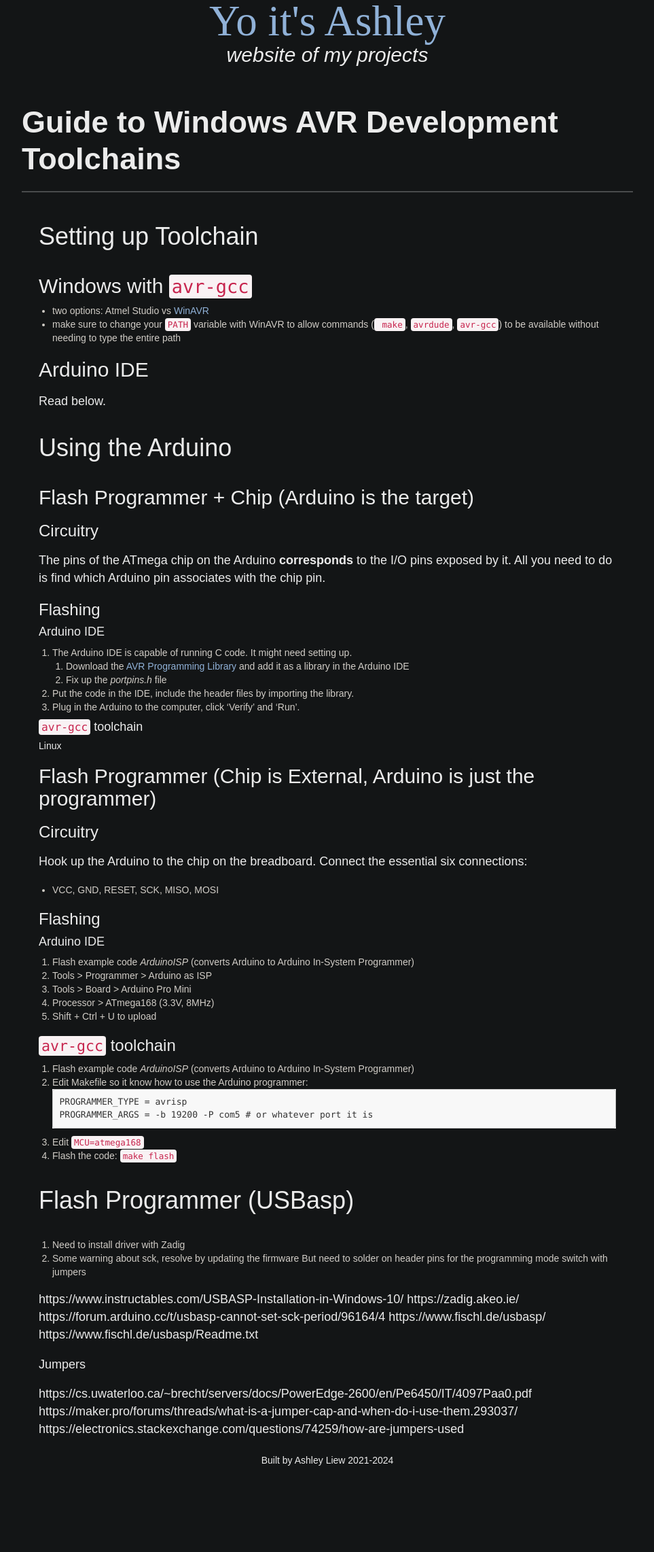
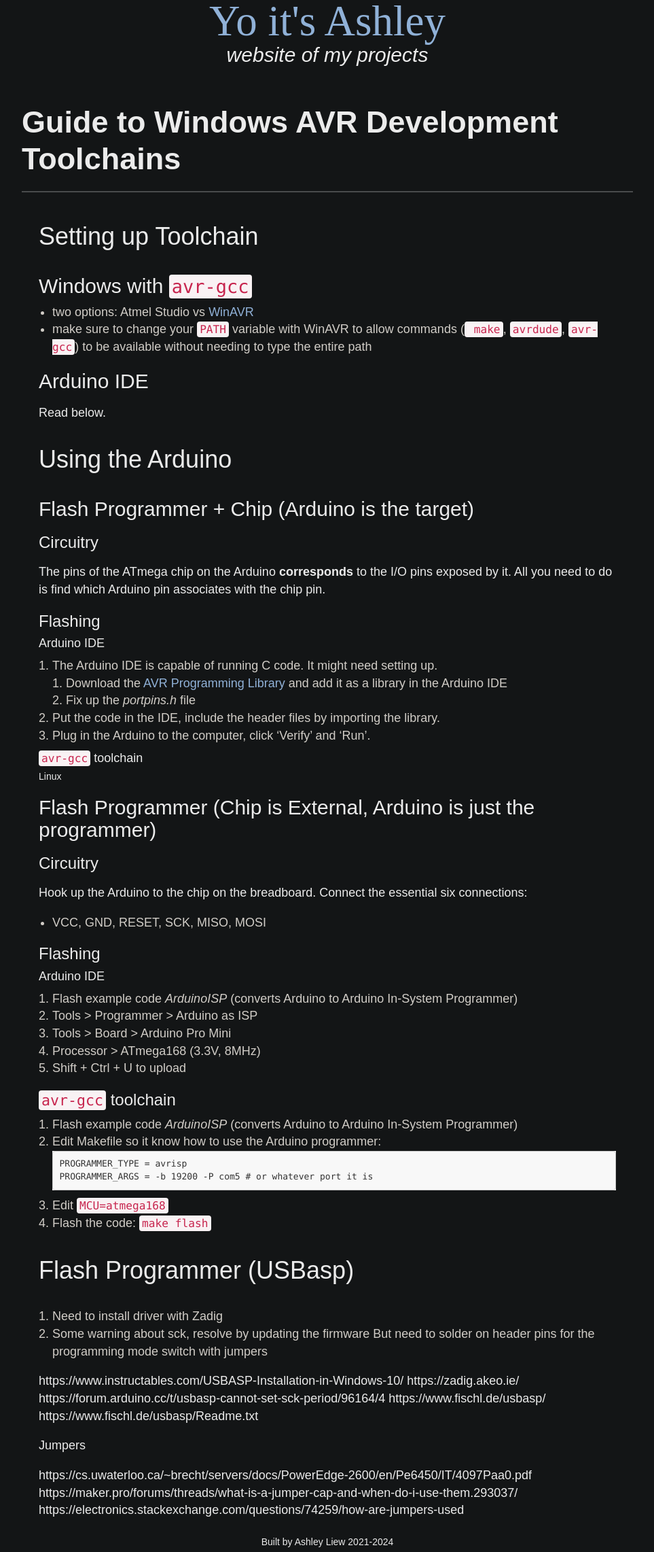
Before and after one commit to brainuser5705/personal-website, a Jekyll site: the page built from _current/wiki/toolchains.md, in a window 1280 px wide. Shown: the whole page at 68% size, without its empty margins (158-1121 px from the left). Built offline with Jekyll 4.4.1, drawn with Linux system fonts in a browser that asks for light colours; some web fonts are replaced; before the commit the page ends 2163 px from its top, so only the background shows below that.

Commit message:
a little more natural size for lists patch

```diff
--- a/_sass/main.scss
+++ b/_sass/main.scss
@@ -126,10 +126,10 @@ main{
     margin-top: 5vh;
 
     ul, ol{
-        font-size: 1em; // relative to enclosing parent
+        font-size: 2vh; // relative to enclosing parent
         color:#d1cdc7;
 
-        // all descendants and siblings will be the same size
+        all descendants and siblings will be the same size
         ul, ol {
             font-size: 1em;
         }
```
